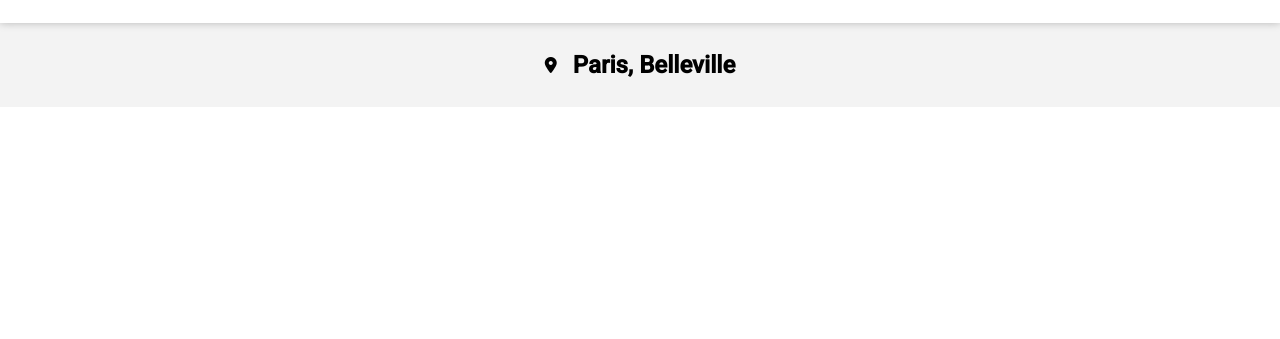
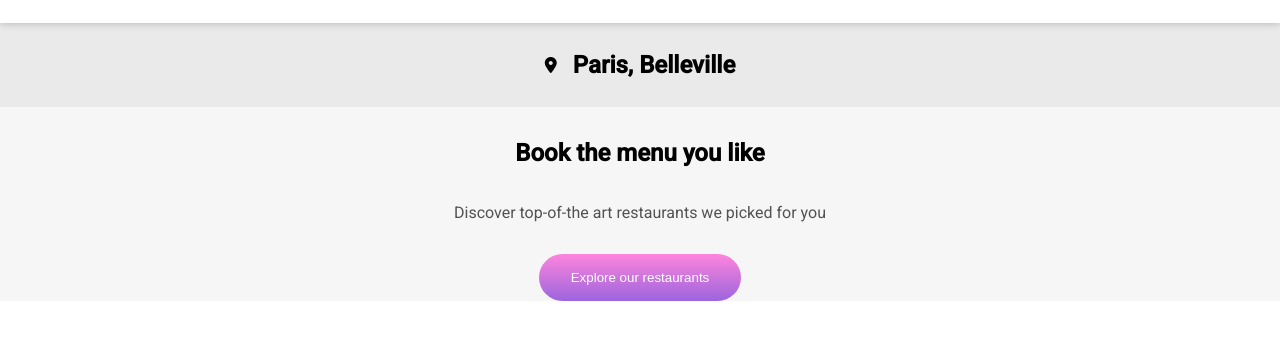
Before and after one commit to rafikaranam/ohmyfood, a plain HTML site: page index.html in a window 1280 px wide. Shown: the part 67-406 px from the top of the page. Drawn offline with Linux system fonts and the light colour scheme; a web font is replaced by a local one.

Commit message:
explore restaurent section

```diff
--- a/index.html
+++ b/index.html
@@ -17,7 +17,14 @@
             <i class="fas fa-map-marker-alt"></i>
             <h2>Paris, Belleville</h2>
         </div>
+        <section class="explorer">
+            <h2>Book the menu you like</h2>
+            <p>Discover top-of-the art restaurants we picked for you </p>
+            <button>Explore our restaurants</button>
+
+        </section>
     </main>
+
 
 </body>
 </html>
--- a/style.css
+++ b/style.css
@@ -26,7 +26,7 @@ main .city{
     justify-content: center;
     align-items: center;
     gap: 1rem;
-    background-color: #f3f3f3;
+    background-color: #EAEAEA;
     text-align: center;
     padding: 0.5rem;
 }
@@ -34,3 +34,38 @@ main .city{
 main .city i{
     font-weight: 1.5rem;
 }
+.explorer{
+    display: flex;
+    flex-direction: column;
+    /* justify-content: center; */
+    align-items: center;
+    background-color: #f6f6f6;
+}
+
+.explorer h2{
+    margin-top: 2rem;
+}
+
+.explorer p{
+    font-size: 1rem;
+    color: #525252;
+}
+
+.explorer button{
+    color:white;
+    font-weight: 300;
+    font: size 1.5rem;
+    padding:1rem 2rem;
+    border:none;
+    border-radius: 2rem;
+    box-shadow: 0px 0px 0px -3px #000000;
+    background-image: linear-gradient(to top, rgba(147,86,220,0.9),rgba(255,121,218,0.9));
+    transition: transform 200ms;
+    margin-top: 1rem;
+
+}
+
+.explorer button:hover{
+    transform:scale(1.02);
+    opacity: 0.9;
+}
```
